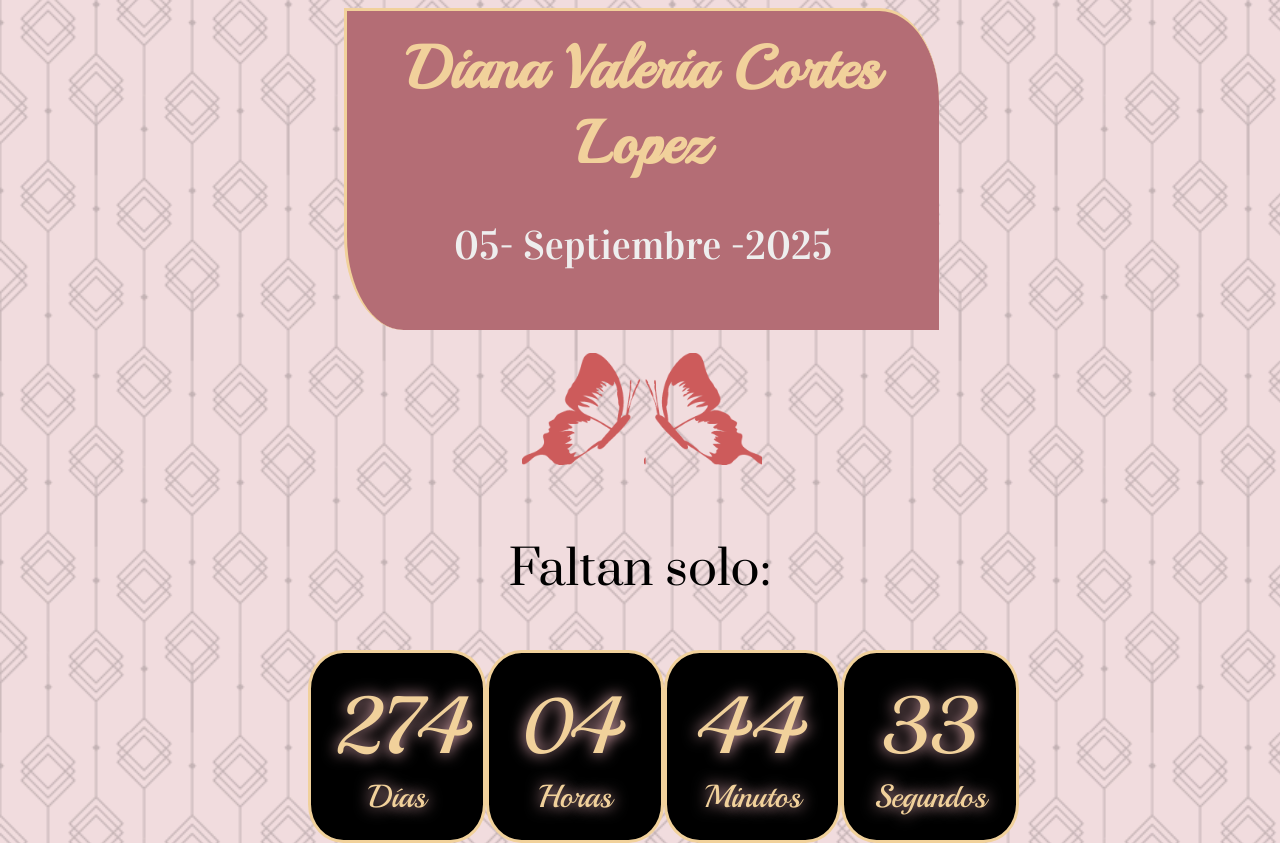
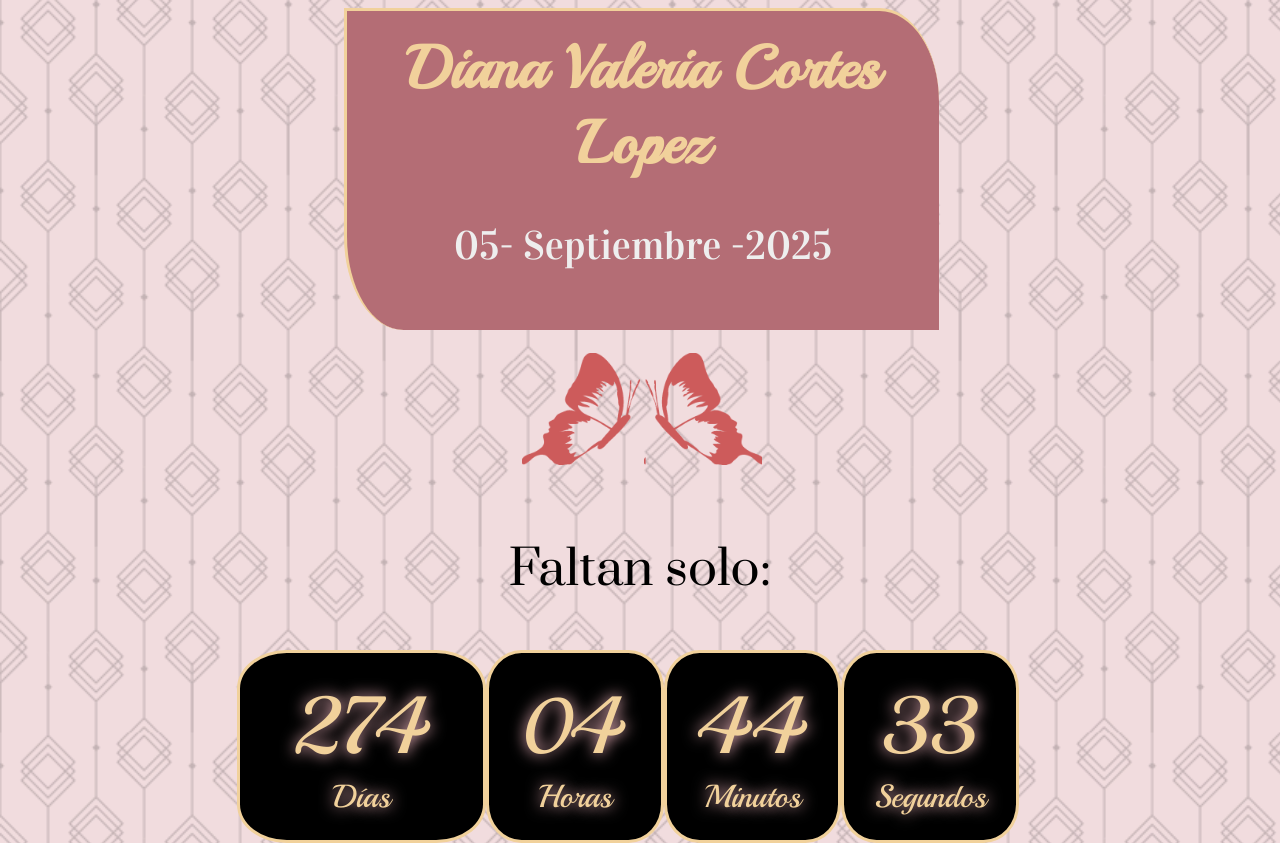
Before and after one commit to AgustinFL23/AgustinFL23.github.io, a plain HTML site: page opcion rosa/opr.html in a window 1280 px wide. Shown: the part 754-1597 px from the top of the page. Drawn offline with nearby package versions, Linux system fonts and the light colour scheme.

Commit message:
Update estilos.css

```diff
--- a/opcion rosa/estilos.css
+++ b/opcion rosa/estilos.css
@@ -118,13 +118,13 @@ body{
 #tapa{
 	border-radius:20% 20%;
 	float: left;
-	margin-left:22%;
+	margin-left:16%;
 	padding: 2%;
 	background-color: black;
 	border-style:solid;
 	border-width: .5%;
 	border-color: #F1D19B;
-	width: 10.5%;
+	width: 16.5%;
 	height:10%;
 	text-align: center;
 	text-shadow: 0 0 15px pink;
```
